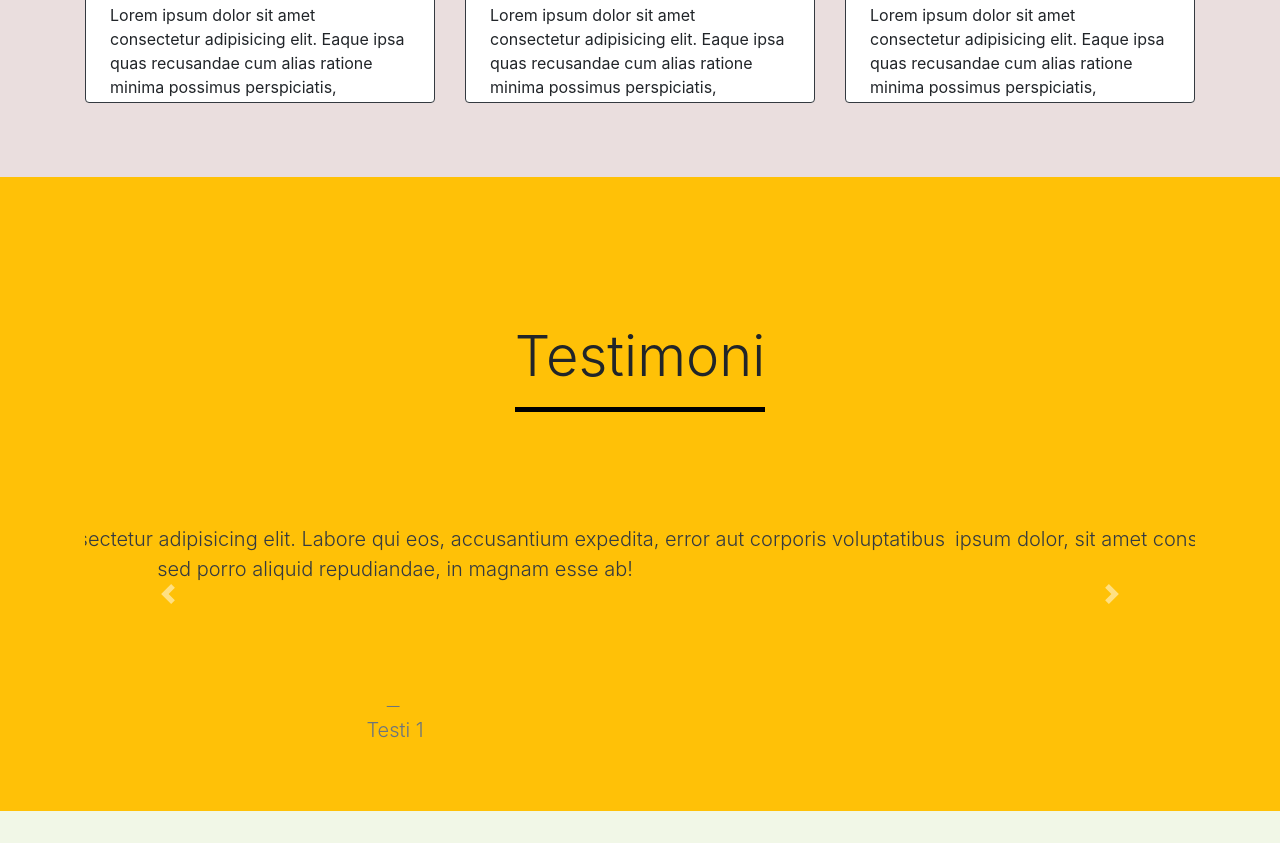
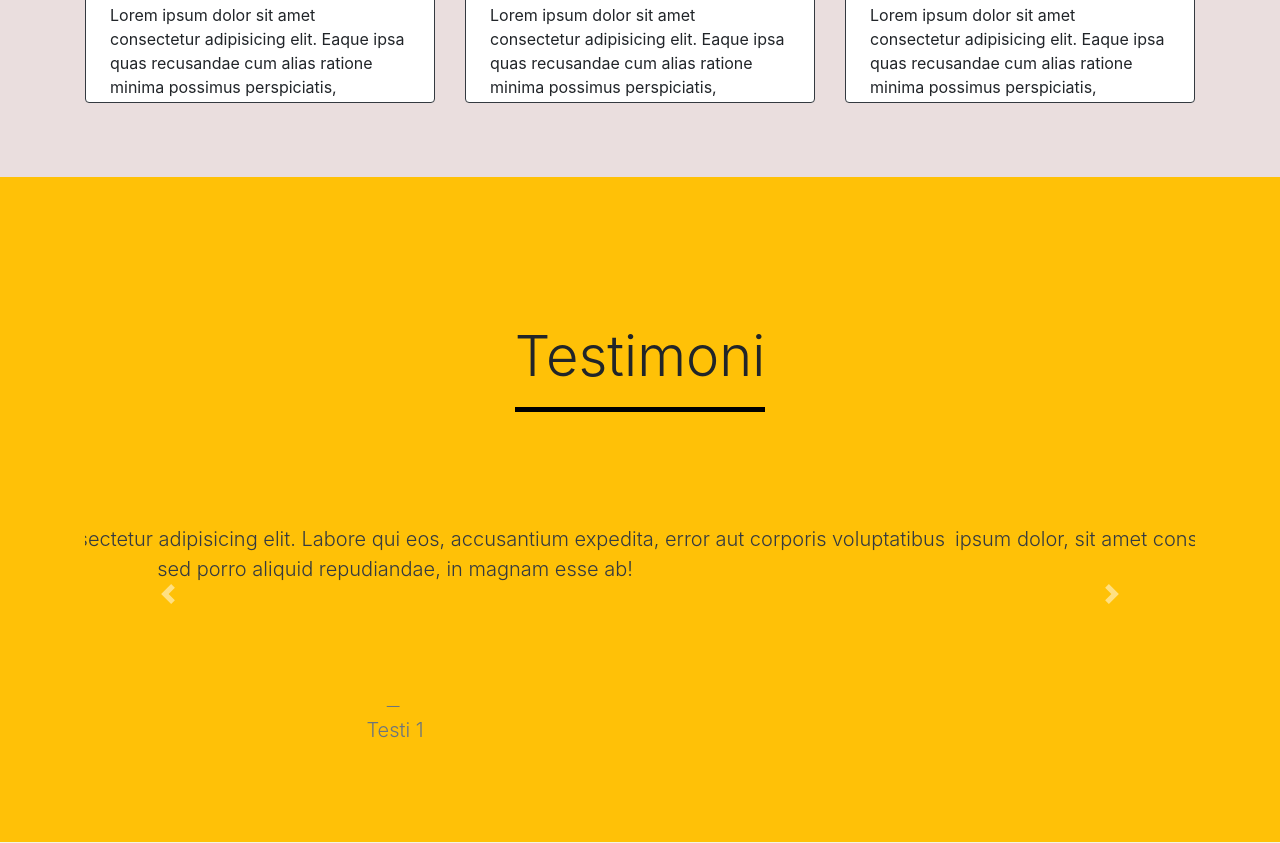
Before and after one commit to arsyaadi/arsyaadi.github.io, a plain HTML site: page index.html in a window 1280 px wide. Shown: the part 2697-3540 px from the top of the page. Drawn offline with Linux system fonts and the light colour scheme.

Commit message:
mengubah height section testimoni

```diff
--- a/bootstrap-4.1.3-dist/css/style.css
+++ b/bootstrap-4.1.3-dist/css/style.css
@@ -63,7 +63,7 @@ section #testimoni{
 
 #testimoni{
     background-color: #FFC107;
-    min-height: 500px;
+    min-height: 665px;
 }
 
 #contact{
```
